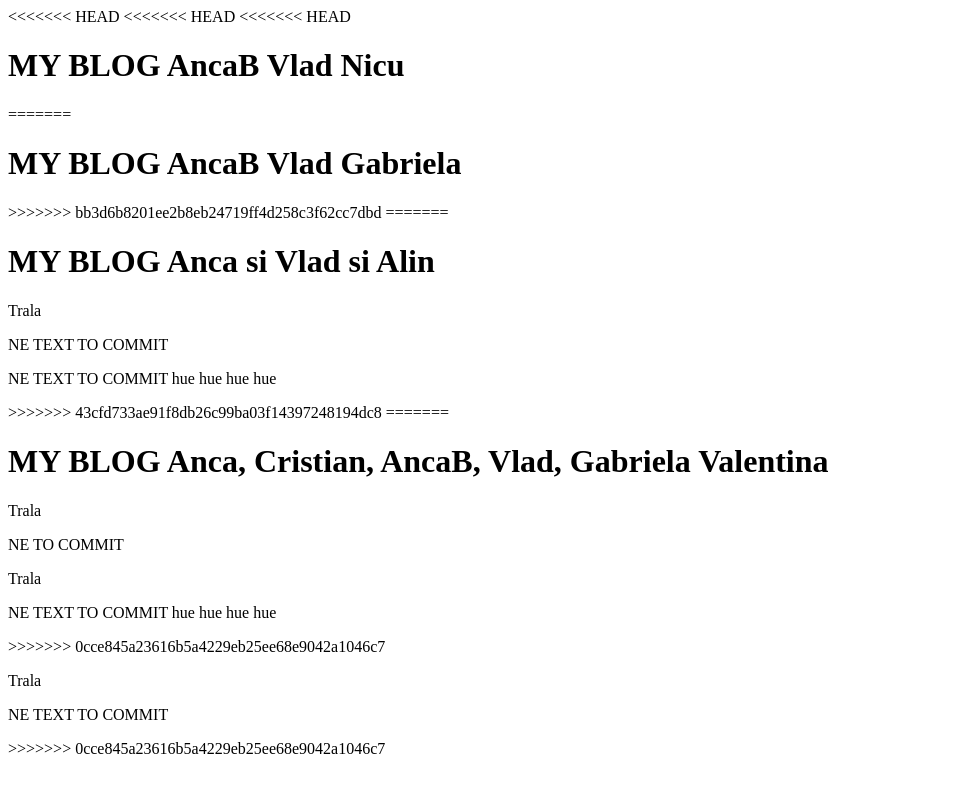
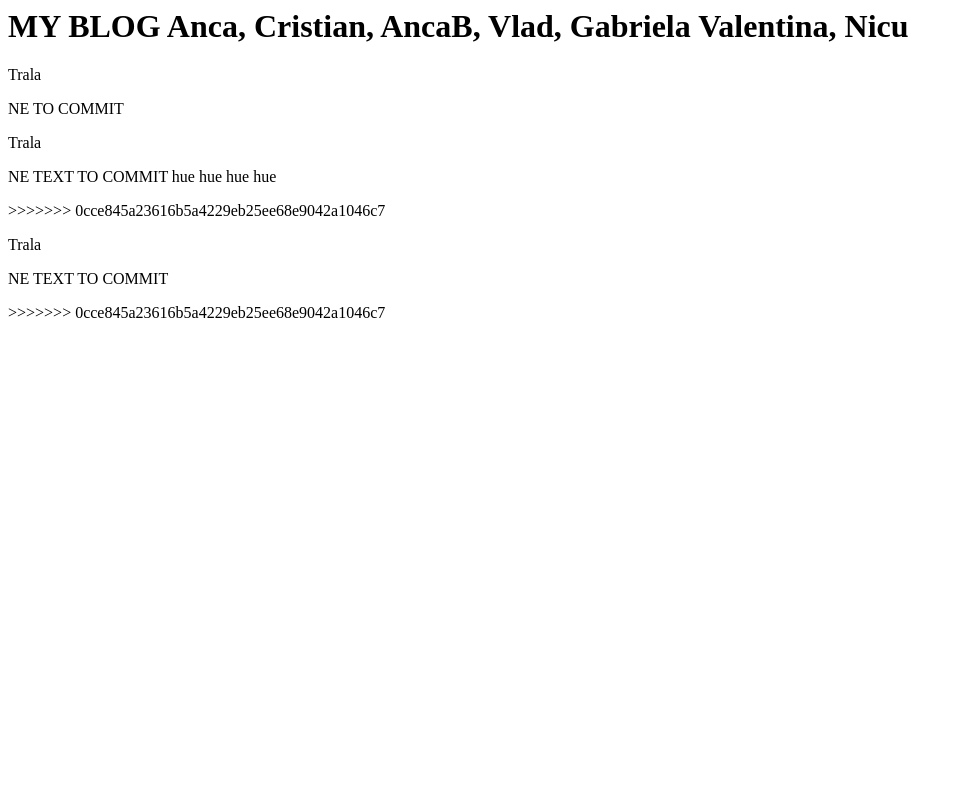
Before and after one commit to ancabalc/myblog, a plain HTML site: page index.html in a window 1280 px wide. Shown: the whole page, without its empty margins (0-963 px from the left). Drawn offline with Linux system fonts and the light colour scheme.

Commit message:
nicu-last

```diff
--- a/index.html
+++ b/index.html
@@ -1,21 +1,5 @@
 
-<<<<<<< HEAD
-<<<<<<< HEAD
-<<<<<<< HEAD
-<h1>MY BLOG AncaB Vlad Nicu</h1>
-=======
-<h1>MY BLOG AncaB Vlad Gabriela</h1>
->>>>>>> bb3d6b8201ee2b8eb24719ff4d258c3f62cc7dbd
-=======
-<h1>MY BLOG Anca si Vlad si Alin</h1>
-<p>Trala</p>
-
-<p>NE TEXT TO COMMIT</p>
-
-<p>NE TEXT TO COMMIT hue hue hue hue</p>
->>>>>>> 43cfd733ae91f8db26c99ba03f14397248194dc8
-=======
-<h1>MY BLOG Anca, Cristian, AncaB, Vlad, Gabriela Valentina</h1>
+<h1>MY BLOG Anca, Cristian, AncaB, Vlad, Gabriela Valentina, Nicu</h1>
 <p>Trala</p>
 <p>NE TO COMMIT</p>
 <p>Trala</p>
```
